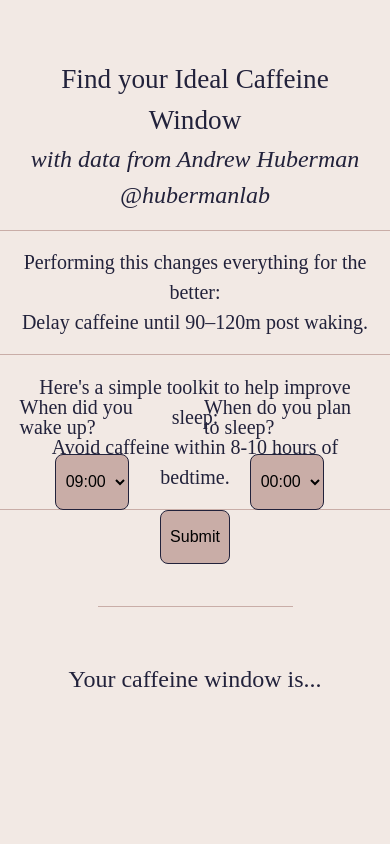
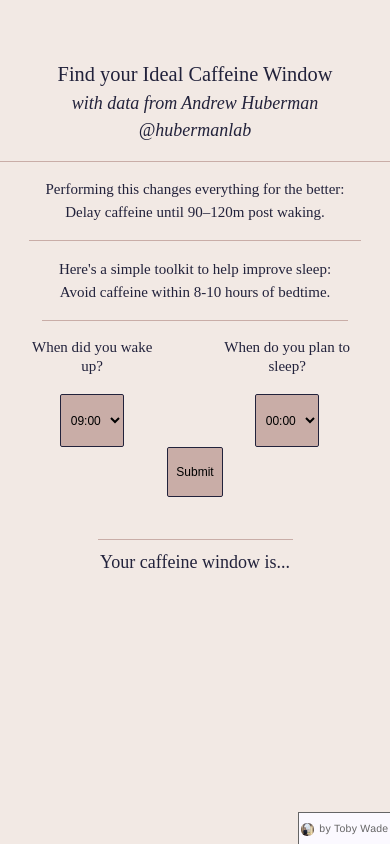
Before and after one commit to tobywadeuk/caffeine, a website: page index.html in a window 390 px wide. Drawn offline with Linux system fonts and the light colour scheme.

Commit message:
eslint and mobile and founder icon

```diff
--- a/index.html
+++ b/index.html
@@ -10,6 +10,11 @@
 </head>
 
 <body>
+
+    <a class="madeby" target="_blank" href="https://www.tobywade.co.uk/link/">
+        <img class="logoimg" src="toby img.jpg" alt="">
+        <p>by Toby Wade</p>
+    </a>
 
     <div class="container">
         <div class="intro">
--- a/styles.css
+++ b/styles.css
@@ -143,6 +143,7 @@ table {
   --col-bg: #f2e9e4;
   --col-compl: #c9ada7;
   --col-text: #22223b;
+  font-size: 16px;
 }
 
 .container {
@@ -164,6 +165,8 @@ table {
   margin-top: 5vh;
   line-height: 2.5;
   font-size: 1.5rem;
+  text-align: center;
+  margin: 0 20vw;
 }
 
 .intro {
@@ -172,7 +175,7 @@ table {
   align-items: center;
   justify-content: space-evenly;
 
-  height: 40vh;
+  /* height: 40vh; */
   width: 100%;
 
   background-color: var(--col-bg);
@@ -212,13 +215,13 @@ button {
   font-size: 1rem;
   border: solid var(--col-text) 1px;
   background-color: var(--col-compl);
-  border-radius: 8px;
+  border-radius: 0.5vw;
 }
 
 select {
   padding: 2.1vh 1.4vw;
   border: none;
-  border-radius: 8px;
+  border-radius: 0.5vw;
   border: solid var(--col-text) 1px;
   background-color: var(--col-compl);
   font-size: 1rem;
@@ -241,6 +244,9 @@ select {
   align-items: center;
   justify-content: center;
   margin: 0 5vw;
+  text-align: center;
+
+  line-height: 1.3;
 }
 
 label {
@@ -292,3 +298,60 @@ select:hover {
 .italics {
   font-style: italic;
 }
+
+.madeby {
+  right: 0;
+  bottom: 0;
+  position: fixed;
+  z-index: 100;
+
+  padding: 0.8vh 0.4vw;
+  background: #fbf9ff;
+  border: solid 1px #656565;
+  border-bottom: none;
+  border-right: none;
+
+  vertical-align: middle;
+}
+
+.madeby p {
+  /* display: inline; */
+  line-height: 1.625;
+  letter-spacing: 0.025em;
+  font-family: "Helvetica Neue", sans-serif;
+  color: #656565;
+
+  display: inline;
+  margin-left: 0.5vw;
+  font-weight: 500;
+  font-size: 0.875rem;
+}
+
+.logoimg {
+  height: auto;
+  width: 1.5vw;
+  display: inline-block;
+  vertical-align: middle;
+  border-radius: 1.5vw;
+}
+
+@media only screen and (max-width: 600px) {
+  :root {
+    font-size: 14px;
+  }
+  .logoimg {
+    width: 3.5vw;
+  }
+}
+
+@media only screen and (max-width: 450px) {
+  :root {
+    font-size: 12px;
+  }
+}
+
+@media only screen and (max-width: 300px) {
+  :root {
+    font-size: 10px;
+  }
+}
```
Also changed, not shown: package.json (+6 -1 lines), .eslintrc.js (deleted), .eslintrc.json (added), logoimg.png (added), toby img.jpg (added), 1 other file.
